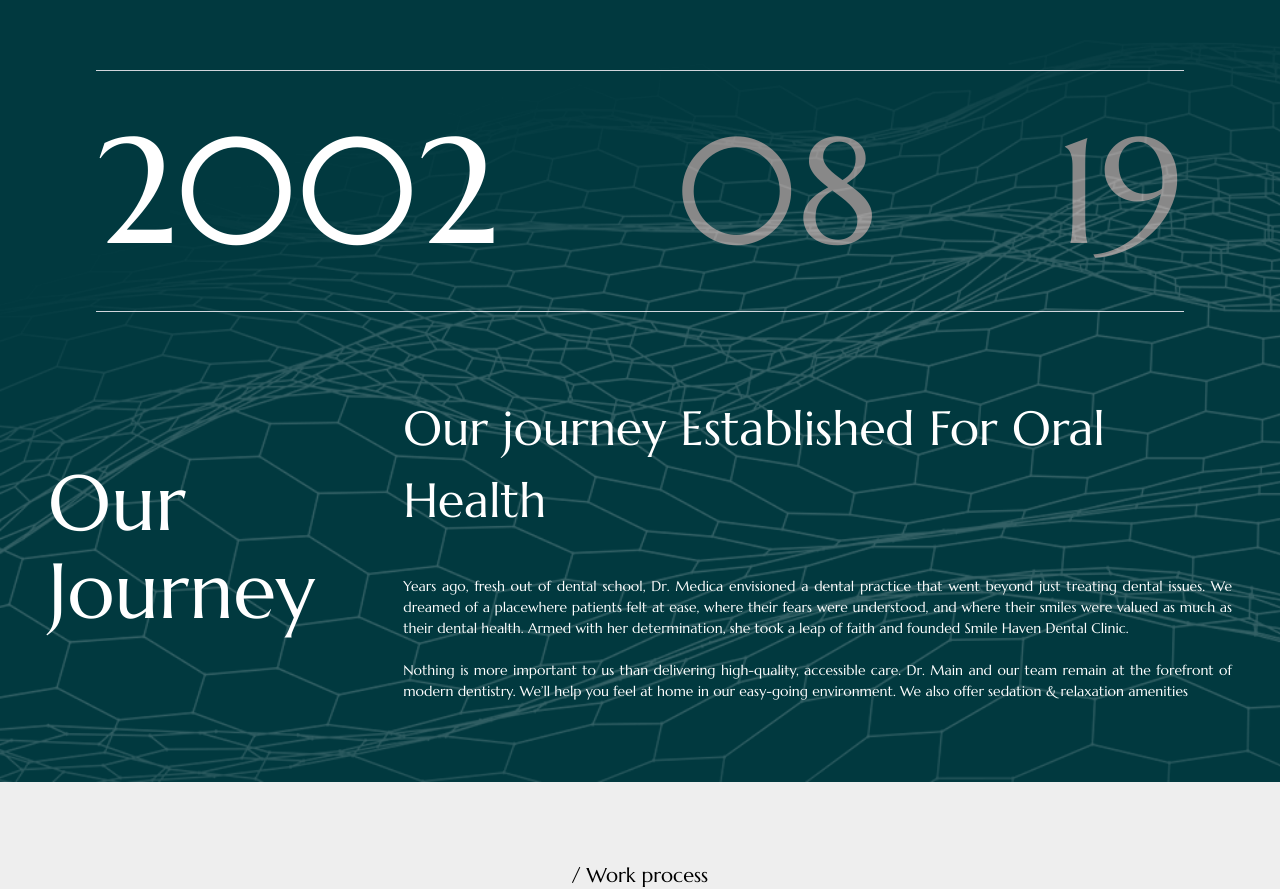
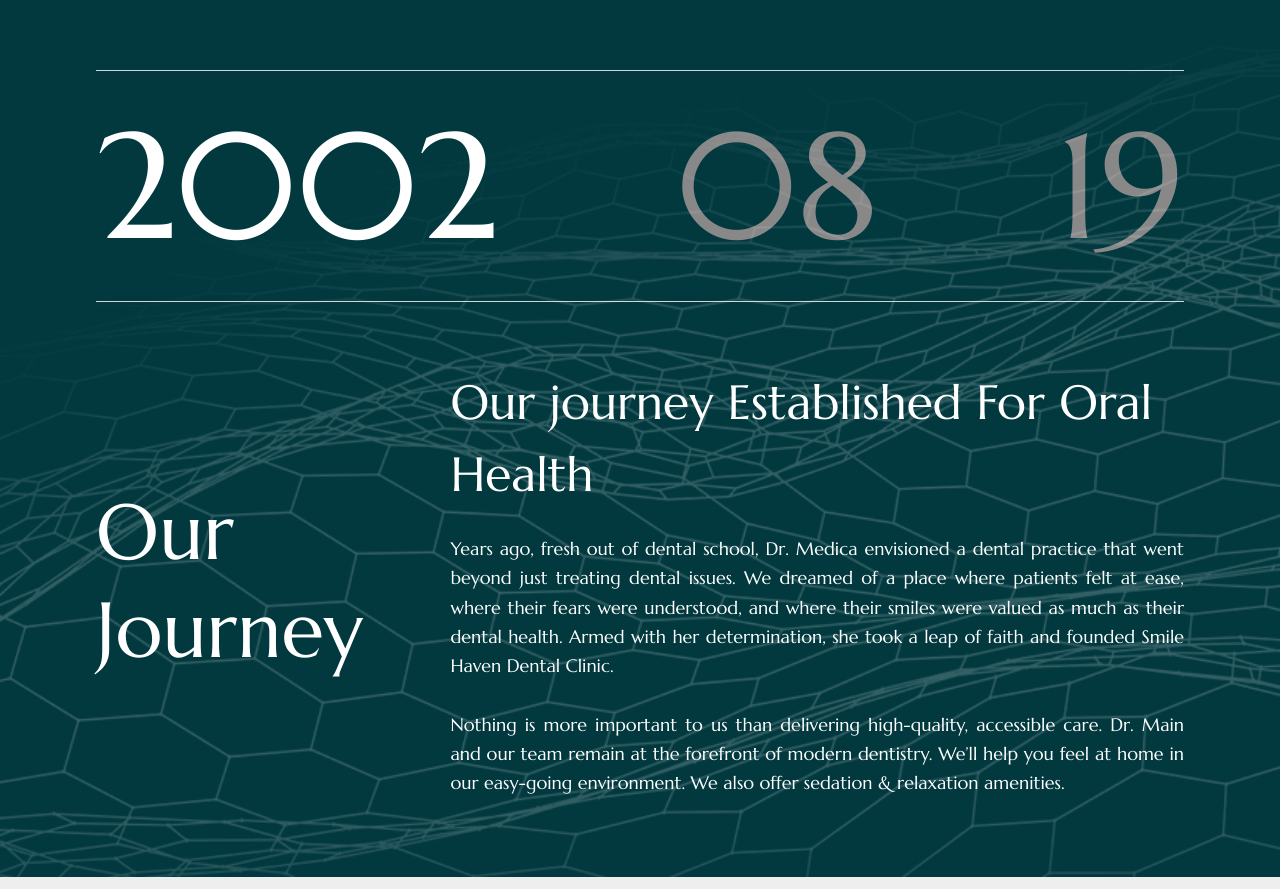
Before and after one commit to rabiiiii18/Danta, a React (Vite) app: page /about-us in a window 1280 px wide. Shown: the part 1825-2714 px from the top of the page. Built offline with nearby package versions, Linux system fonts and the light colour scheme; a web font is replaced by a local one.

Commit message:
work on about us page responsive

```diff
--- a/src/components/Appointment/Pages/AboutUs.jsx
+++ b/src/components/Appointment/Pages/AboutUs.jsx
@@ -8,27 +8,27 @@ const AboutUs = () => {
   return (
     <div>
       <Navbar />
-      <div className="h-auto py-25 px-8 flex gap-10 bg-[#F7F7F7]">
-        <div className="w-[55%]">
+      <div className="h-auto lg:py-25 py-10 lg:px-8 px-6 flex lg:flex-row flex-col gap-10 bg-[#F7F7F7]">
+        <div className="lg:w-[55%] w-full">
           <span className="text-[20px] leading-[28px] font-normal">
             / Welcome to the Danta
           </span>
-          <h1 className="text-[72px] leading-[85px] mt-5">
-            About Our <br />
+          <h1 className="lg:text-[72px] text-[26px] lg:leading-[85px] mt-5">
+            About Our
             Dentist Clinic
           </h1>
-          <p className="text-base leading-[28px] mt-8 poppins text-justify  text-[#888] ">
+          <p className="text-base leading-[28px] lg:mt-8 mt-2 poppins text-justify  text-[#888] ">
             Our dental expert team has worked hard to create fun, vibrant space
             where we can provide phenomenal patient care and customer service.
             Our patients are our family, and we hope you’ll feel that way the
             second you walk through our door..
           </p>
-          <div className="flex mt-20 gap-20 bg-white p-8 rounded-2xl shadow-md z-10">
+          <div className="flex lg:flex-row flex-col lg:mt-20 mt-10 lg:gap-20 gap-10 bg-white p-8 rounded-2xl shadow-md z-10">
             <div>
               <h1 className="text-[30px] leading-[35px] font-normal">
                 Who we are ?
               </h1>
-              <p className="poppins text-base leading-[28px] text-justify mt-8 text-[#888]">
+              <p className="poppins text-base leading-[28px] text-justify lg:mt-8 mt-2 text-[#888]">
                 We combine a cutting- edge dentistry with team who treats you
                 like family a, relaxing environment & an amenities that delight
                 your dental health.
@@ -41,7 +41,7 @@ const AboutUs = () => {
               <h1 className="text-[30px] leading-[35px] font-normal">
                 Our mission
               </h1>
-              <p className="poppins text-base leading-[28px] text-justify mt-8 text-[#888]">
+              <p className="poppins text-base leading-[28px] text-justify lg:mt-8 mt-2 text-[#888]">
                 Provide comprehensive & high-quality oral health -care services
                 to patients. This includes promoting oral health, preventing
                 dental diseases
@@ -52,13 +52,13 @@ const AboutUs = () => {
             </div>
           </div>
         </div>
-        <div className="w-[45%]  ">
+        <div className="lg:w-[45%] w-full  ">
           <div className="flex justify-end h-full">
             <img className="rounded-3xl" src="/about-single-01.jpg" alt="" />
           </div>
         </div>
       </div>
-      <div className="bg-white">
+      <div className="bg-white h-auto">
         <WorkingHour />
         <Journey />
       </div>
--- a/src/components/Journey.jsx
+++ b/src/components/Journey.jsx
@@ -1,33 +1,40 @@
-import React from 'react'
+import React from 'react';
 
 const Journey = () => {
-    return (
-        <div className="relative bg-[rgb(1,57,63)] text-white py-20 px-4 ">
-            <div className="absolute inset-0 bg-[url('/row-bgimage-1.png')] bg-cover bg-fixed opacity-20 pointer-events-none"></div>
-            <div className='flex justify-between border-y border-y-gray-300 py-10 mx-20'>
-                <div className='text-[150px] leading-[160px]'>2002</div>
-                <div className='text-[150px] leading-[160px] text-[#888]'>08</div>
+  return (
+    <div className="relative bg-[rgb(1,57,63)] text-white py-20 px-4">
+      <div className="absolute inset-0 bg-[url('/row-bgimage-1.png')] bg-cover bg-fixed opacity-20 pointer-events-none"></div>
 
-                <div className='text-[150px] leading-[160px] text-[#888]'>19</div>
-            </div>
-            <div className='flex mx-8 mt-20'>
-                <div className='w-[30%] flex items-center '>
-                    <h1 className='text-[78px] leading-[88px]'>Our <br /> Journey</h1>
-                </div>
-                <div className='w-[70%] '>
-                    <h2 className='text-[48px] text-start'>Our
-                        journey
-                        Established For Oral Health</h2>
-                    <p className='text-justify mt-10 '>Years ago, fresh out of dental school, Dr. Medica envisioned a dental practice that went beyond just treating dental issues. We dreamed of a placewhere patients felt at ease, where their fears were understood, and where their smiles were valued as much as their dental health. Armed with her determination, she took a leap of faith and founded Smile Haven Dental Clinic.
-                        <br />
-                        <br />Nothing is more important to us than delivering high-quality, accessible care. Dr. Main and our team remain at the forefront of modern dentistry. We’ll help you feel at home in our easy-going environment. We also offer sedation & relaxation amenities</p>
-                </div>
-            </div>
+      {/* Year Row */}
+      <div className="flex justify-between border-y border-y-gray-300 py-10 mx-4 sm:mx-8 lg:mx-20">
+        <div className="text-[50px] sm:text-[80px] md:text-[100px] lg:text-[150px] leading-[1]">2002</div>
+        <div className="text-[50px] sm:text-[80px] md:text-[100px] lg:text-[150px] leading-[1] text-[#888]">08</div>
+        <div className="text-[50px] sm:text-[80px] md:text-[100px] lg:text-[150px] leading-[1] text-[#888]">19</div>
+      </div>
 
+      {/* Journey Section */}
+      <div className="flex flex-col lg:flex-row gap-10 mx-4 sm:mx-8 lg:mx-20 mt-16">
+        {/* Left Side Heading */}
+        <div className="lg:w-[30%] flex items-center">
+          <h1 className="text-[40px] sm:text-[50px] md:text-[60px] lg:text-[78px] leading-tight">
+            Our Journey
+          </h1>
+        </div>
 
+        {/* Right Side Content */}
+        <div className="lg:w-[70%]">
+          <h2 className="text-[24px] sm:text-[30px] md:text-[36px] lg:text-[48px] text-start">
+            Our journey Established For Oral Health
+          </h2>
+          <p className="text-justify mt-6 text-[14px] sm:text-[16px] lg:text-[18px] leading-relaxed">
+            Years ago, fresh out of dental school, Dr. Medica envisioned a dental practice that went beyond just treating dental issues. We dreamed of a place where patients felt at ease, where their fears were understood, and where their smiles were valued as much as their dental health. Armed with her determination, she took a leap of faith and founded Smile Haven Dental Clinic.
+            <br /><br />
+            Nothing is more important to us than delivering high-quality, accessible care. Dr. Main and our team remain at the forefront of modern dentistry. We’ll help you feel at home in our easy-going environment. We also offer sedation & relaxation amenities.
+          </p>
+        </div>
+      </div>
+    </div>
+  );
+};
 
-        </div>
-    )
-}
-
-export default Journey
+export default Journey;
--- a/src/components/WorkingHour.jsx
+++ b/src/components/WorkingHour.jsx
@@ -2,14 +2,21 @@ import React from "react";
 
 const WorkingHour = () => {
   return (
-    <div className="flex justify-between gap-30">
-      <div className="w-[50%] flex justify-start items-center py-20 relative">
+    <div className="flex justify-between lg:flex-row flex-col-reverse  lg:mx-0 mx-6 lg:gap-30 ">
 
+      <div className="relative w-full lg:w-[50%] overflow-visible lg:py-20 ">
+        <div className="absolute left-0 sm:left-10 md:left-14 lg:left-20 w-full sm:w-[110%] md:w-[115%] lg:w-[105%] h-[250px] sm:h-[350px] md:h-[400px] lg:h-[500px] z-10 rounded-2xl bg-black">
+          <video className="w-full h-full object-cover rounded-2xl" controls>
+            <source src="your-video.mp4" type="video/mp4" />
+            Your browser does not support the video tag.
+          </video>
+        </div>
       </div>
 
-      <div className="w-[35%] py-20 me-8">
-        <h1 className="text-[72px] leading-[85px]">Working Hours</h1>
-        <p className="text-base leading-[28px] poppins text-[#888] mt-8 text-justify pe-8">
+
+      <div className="lg:w-[35%] w-full lg:py-20 py-10 lg:me-8">
+        <h1 className="lg:text-[72px] text-[26px] lg:leading-[85px]">Working Hours</h1>
+        <p className="text-base leading-[28px] poppins text-[#888] lg:mt-8 mt-4 text-justify lg:pe-8">
           Our dental expert team has worked hard to create a fun, vibrant space
           where we can provide phenomenal patient care and customer service. Our
           patients are our family, and we hope you'll feel that way the second
@@ -17,15 +24,15 @@ const WorkingHour = () => {
         </p>
         <div className="flex flex-col gap-1">
           <div className="flex justify-between items-center h-20 border-b border-b-gray-300 pe-8">
-            <h1 className="text-[24px] leading-[34px] font-normal">Monday - Friday</h1>
+            <h1 className="lg:text-[24px] text-[19px] lg:leading-[34px] font-normal">Monday - Friday</h1>
             <p className="text-base leading-[26px]">10 am - 6 pm</p>
           </div>
           <div className="flex justify-between items-center h-20 border-b border-b-gray-300 pe-8">
-            <h1 className="text-[24px] leading-[34px] font-normal">Saturday</h1>
+            <h1 className="lg:text-[24px] text-[19px] lg:leading-[34px] font-normal">Saturday</h1>
             <p className="text-base leading-[26px]">10 am - 3 pm</p>
           </div>
           <div className="flex justify-between items-center h-20 border-b border-b-gray-300 pe-8">
-            <h1 className="text-[24px] leading-[34px] font-normal">Sunday</h1>
+            <h1 className="lg:text-[24px] text-[19px] lg:leading-[34px] font-normal">Sunday</h1>
             <p className="text-base leading-[26px]">Closed (Emergency Only)</p>
           </div>
         </div>
```
